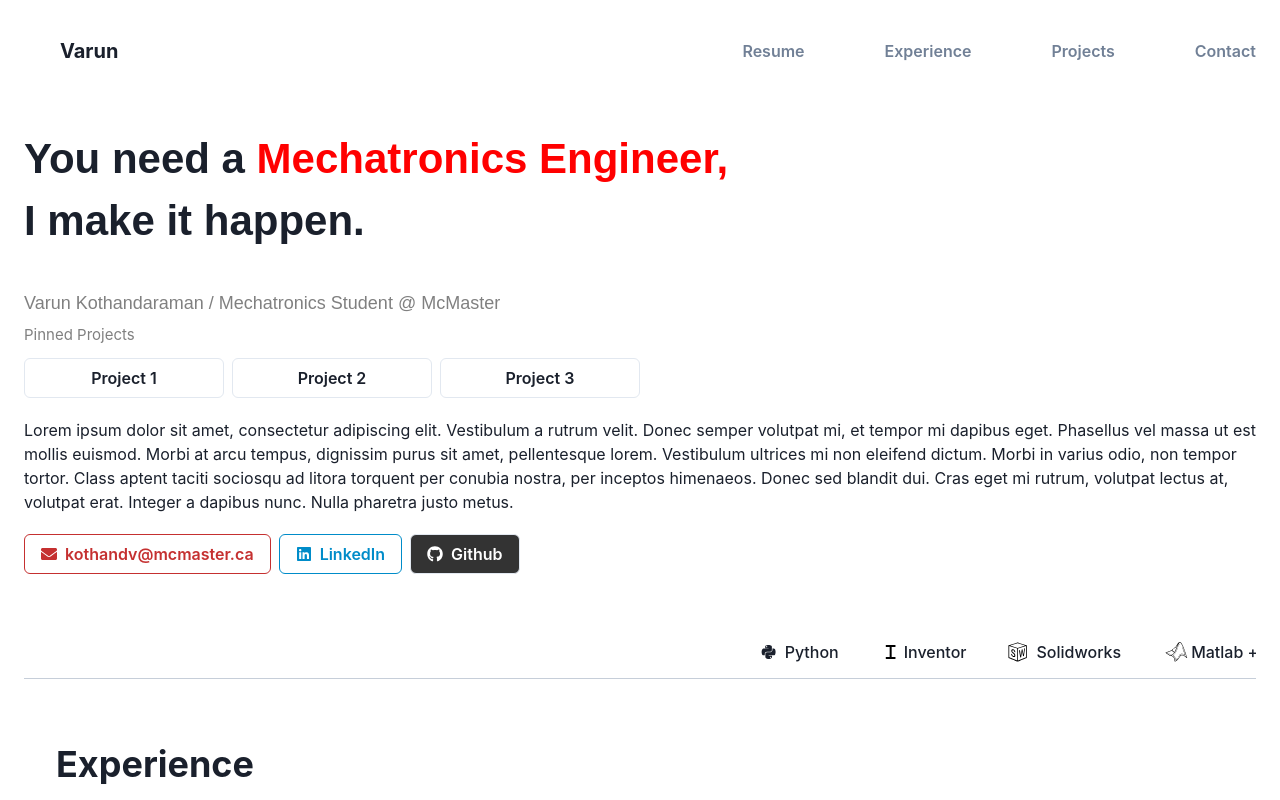
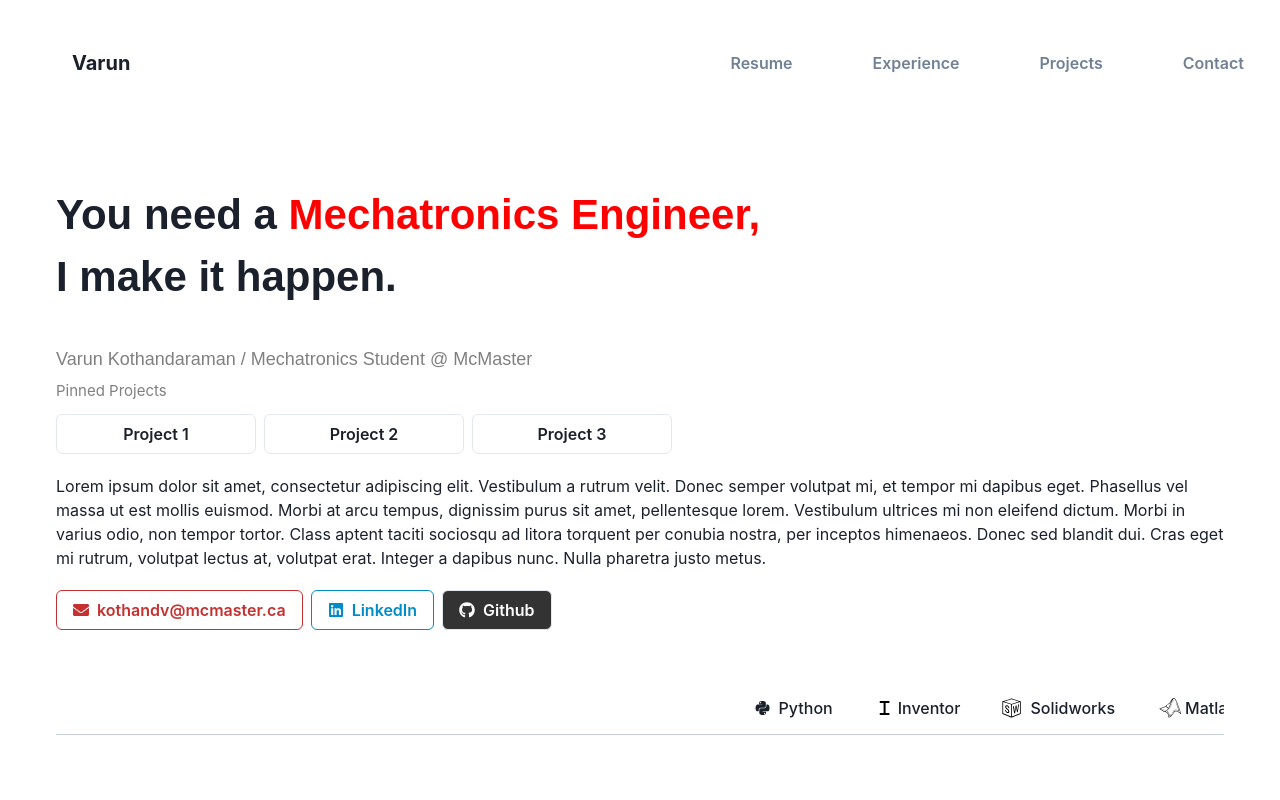
Before and after one commit to Brian-Varun/Personal-Portfolio, a React (Create React App) app in the folder portfolio-without-next/: page / in a window 1280 px wide. Shown: the top 800 px of the page. Built offline with nearby package versions, Linux system fonts and the light colour scheme.

Commit message:
Fixed padding

```diff
--- a/portfolio-without-next/src/components/Hero.js
+++ b/portfolio-without-next/src/components/Hero.js
@@ -59,7 +59,7 @@ const Hero = () => {
 
   return (
 
-    <Flex justify="flex-start" width="100%" padding="2" flexDirection={{ base: 'column', md: 'row' }}>
+    <Flex justify="flex-start" width="100%" padding="10" flexDirection={{ base: 'column', md: 'row' }}>
       <VStack align="flex-start" spacing="3" flexWrap="wrap">
       <Spacer /><Spacer />
         <Box>
--- a/portfolio-without-next/src/components/Navbar.js
+++ b/portfolio-without-next/src/components/Navbar.js
@@ -20,7 +20,7 @@ const Navbar = () => {
       justify="space-between"
       align="center"
       width="100%"
-      padding="2"
+      padding="5"
     >
       <Box fontWeight="bold" fontSize="20px" paddingY="3" paddingX="9">
         Varun
```
Also changed, not shown: 1 other file (tests, documents, lock files or other folders).
